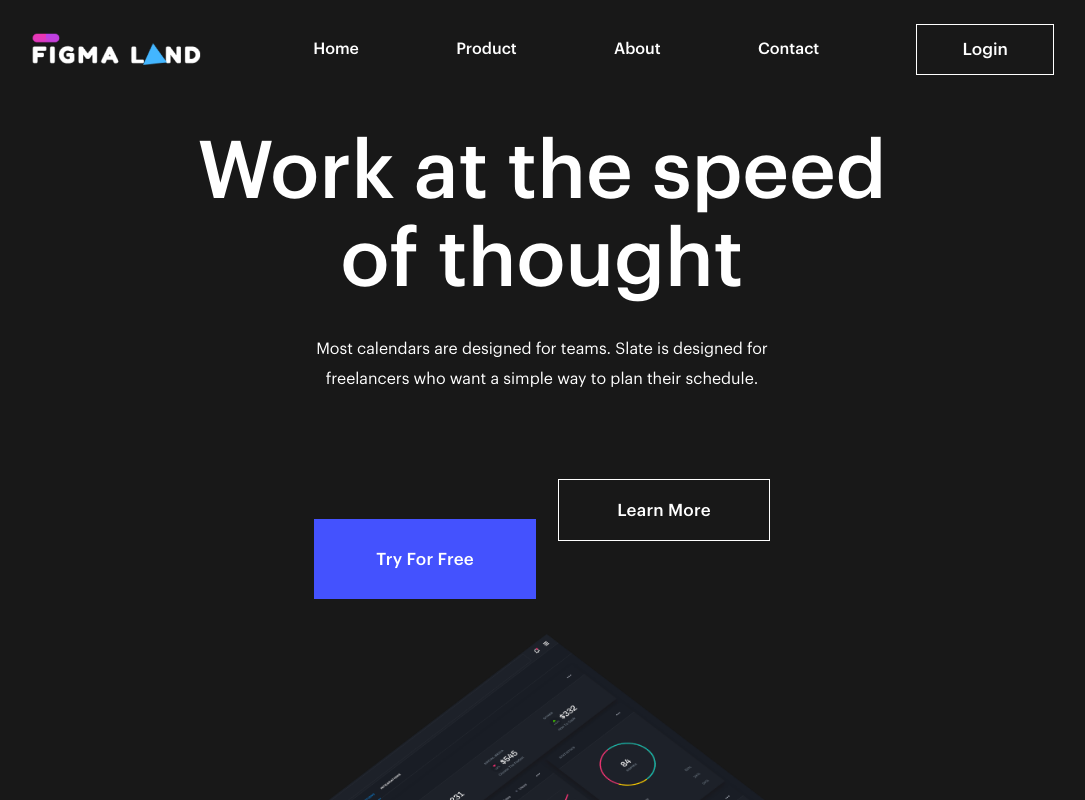
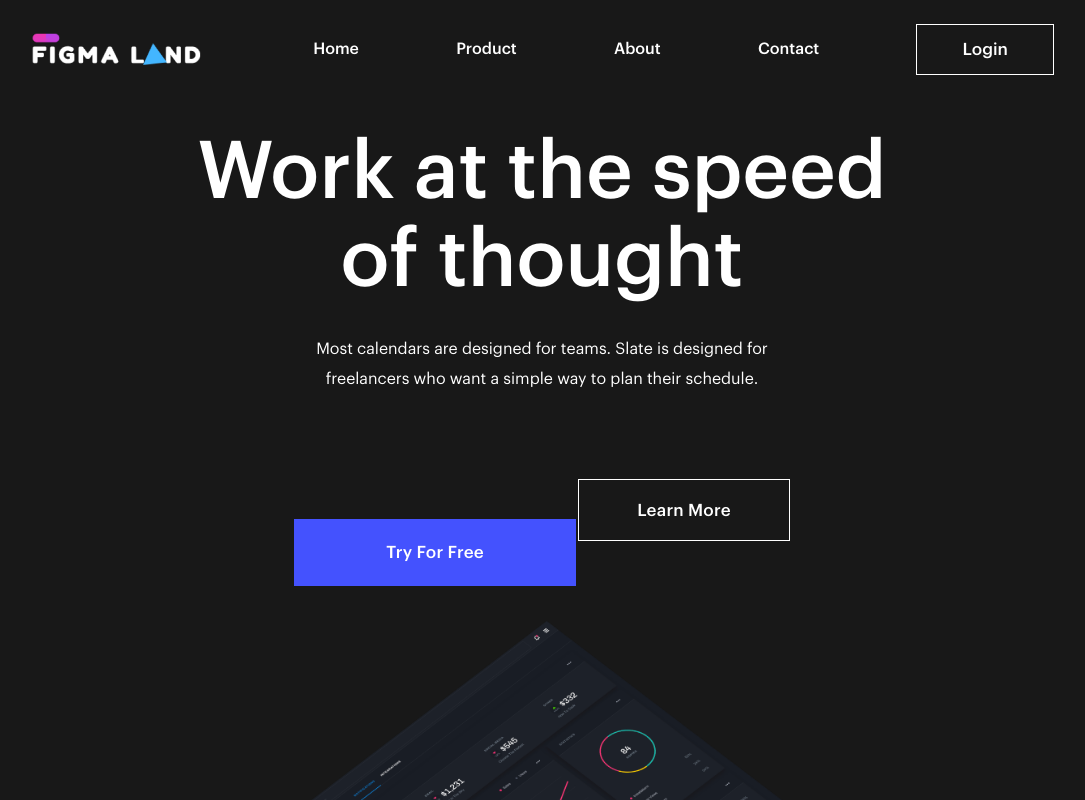
Before and after one commit to TheDa21crj/Landing-Page, a React (Create React App) app: page / in a window 1280 px wide. Shown: the top 800 px of the page, without its empty margins (98-1183 px from the left). Built offline with nearby package versions, Linux system fonts and the light colour scheme; the HTML template or start-up script is replaced by a standard one.

Commit message:
btns styling

```diff
--- a/src/Components/Css/Contents.css
+++ b/src/Components/Css/Contents.css
@@ -84,16 +84,25 @@
 
 .TryForFree {
     margin-top: 40px;
+    width: 190px;
+    padding: 13.5px 46px;
 }
 
 .SignUp {
     margin-top: 67px;
+    width: 157px;
+    padding: 8px 46px;
 }
 
 .SignUp,
 .TryForFree {
+    font-family: GraphikMedium;
+    font-size: 17px;
+    line-height: 25px;
+    letter-spacing: 0.2px;
+    font-weight: 500;
+    text-transform: capitalize;
     background-color: #4452fe;
     color: #ffffff;
     border-style: none;
-    padding: 20px 36px;
 }
```
